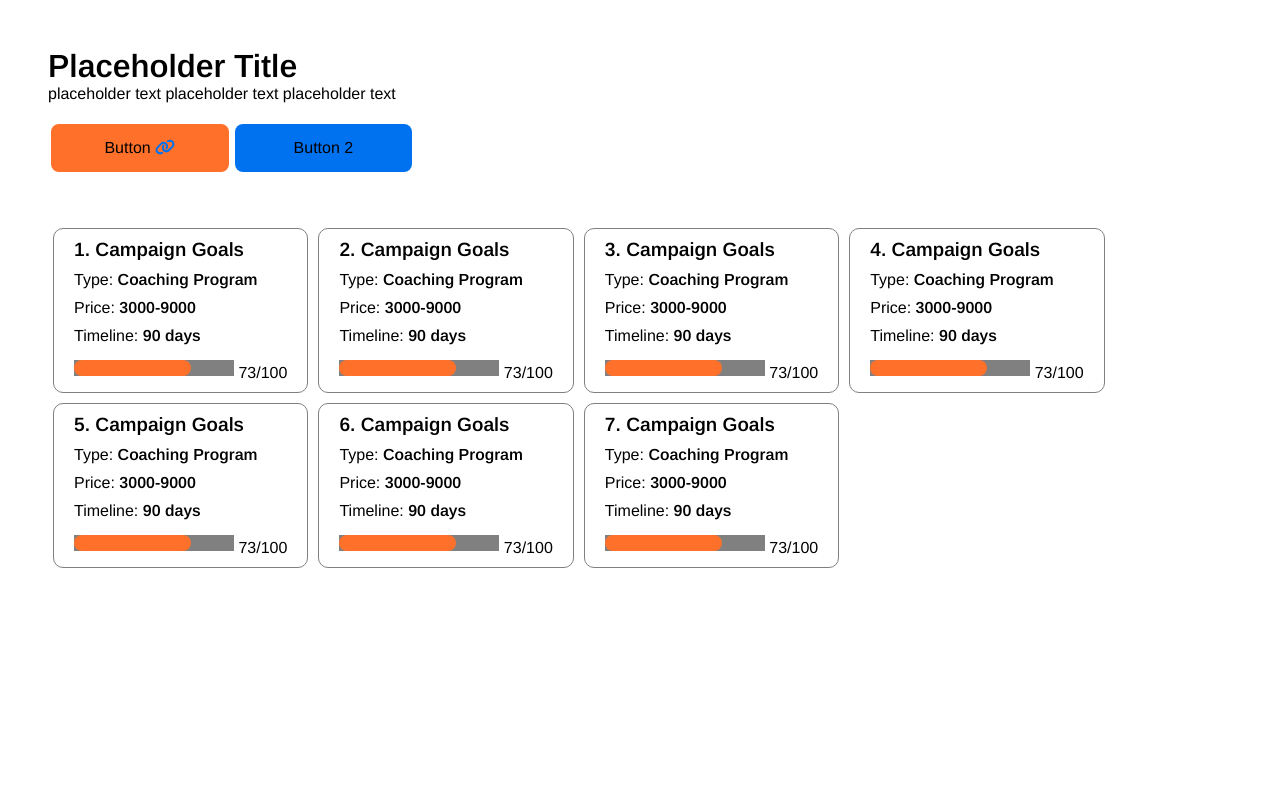
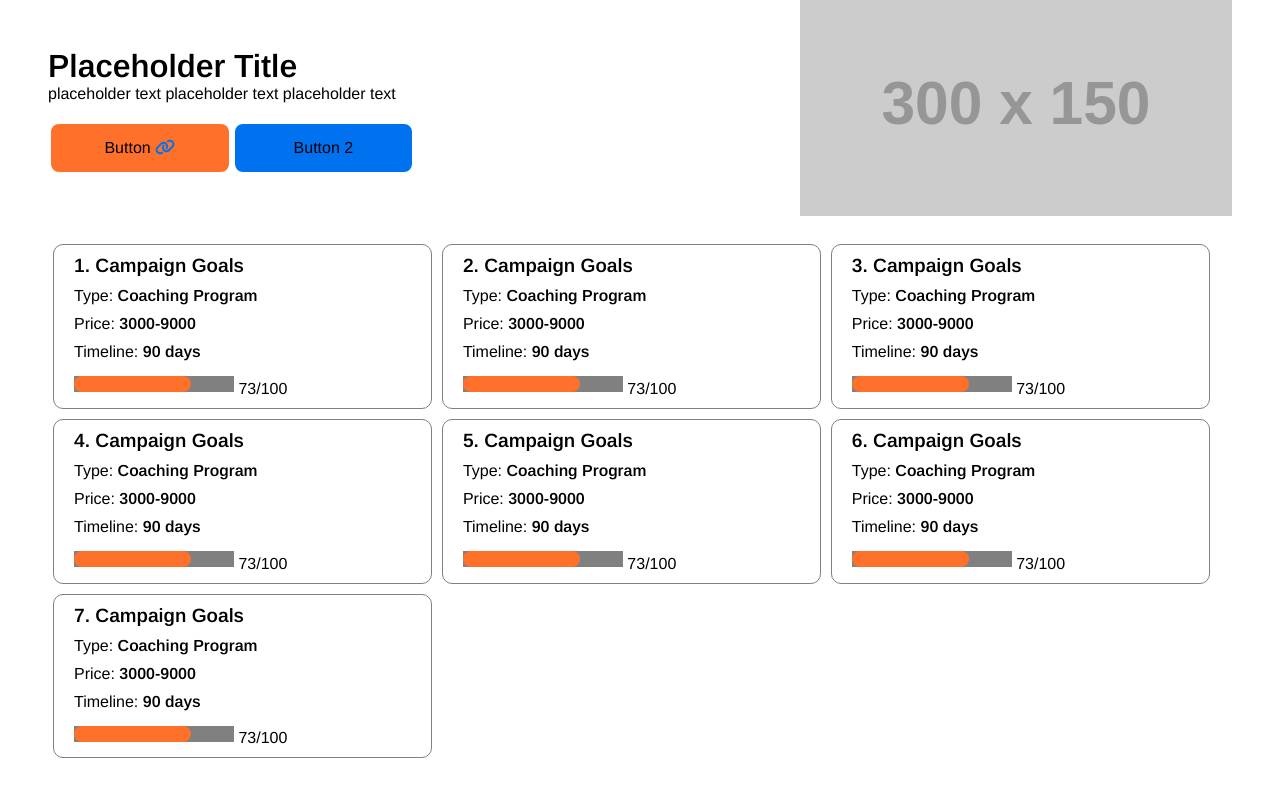
Before and after one commit to VBOHq/web_app_react_project, a React (Create React App) app: page /dashboard in a window 1280 px wide. Shown: the top 796 px of the page. Built offline with nearby package versions, Linux system fonts and the light colour scheme.

Commit message:
add dashboard corner image make projects wrap after every #4

```diff
--- a/src/Components/Dashboard.Component/Dashboard.jsx
+++ b/src/Components/Dashboard.Component/Dashboard.jsx
@@ -19,7 +19,8 @@ const projects = Array(7).fill({
 const Dashboard = () => {
 	return (
 		<div style={{ margin: '3rem' }}>
-			<div style={{ marginBottom: '3rem' }}>
+			<div style={{ marginBottom: '4rem', position: 'relative' }}>
+				<img style={{ position: 'absolute', top: 0, right: 0, marginTop: '-3rem', height: '170%' }} src="https://fakeimg.pl/300x150/ffffff/000000?text=Placeholder&font=noto" alt="Placeholder" />
 				<h1 style={{ fontSize: '2em' }}>Placeholder Title</h1>
 				<span>{Array(3).fill('placeholder text').join(' ')}</span><br /><br />
 				<a href="https://google.com" target="_blank" rel="noreferrer">
@@ -33,6 +34,7 @@ const Dashboard = () => {
 				<a href="https://google.com" target="_blank" rel="noreferrer">
 					<CustomButton otherStyles={{ padding: 15, paddingLeft: 10, paddingRight: 10, minWidth: 'fit-content' }} width="15%" text="Button 2" backgroundColor="var(--secondaryColor)" />
 				</a>
+
 			</div>
 
 			<Wrapper>
--- a/src/Components/Dashboard.Component/Styles/DashboardStyles.js
+++ b/src/Components/Dashboard.Component/Styles/DashboardStyles.js
@@ -2,6 +2,8 @@ import styled from "styled-components";
 
 export const ProjectWrapper = styled.section`
 	display: flex;
+	flex: 1 1 32%;
+	max-width: 32%;
 	flex-direction: column;
 	margin: 5px;
 	padding: 5px 20px;
```
